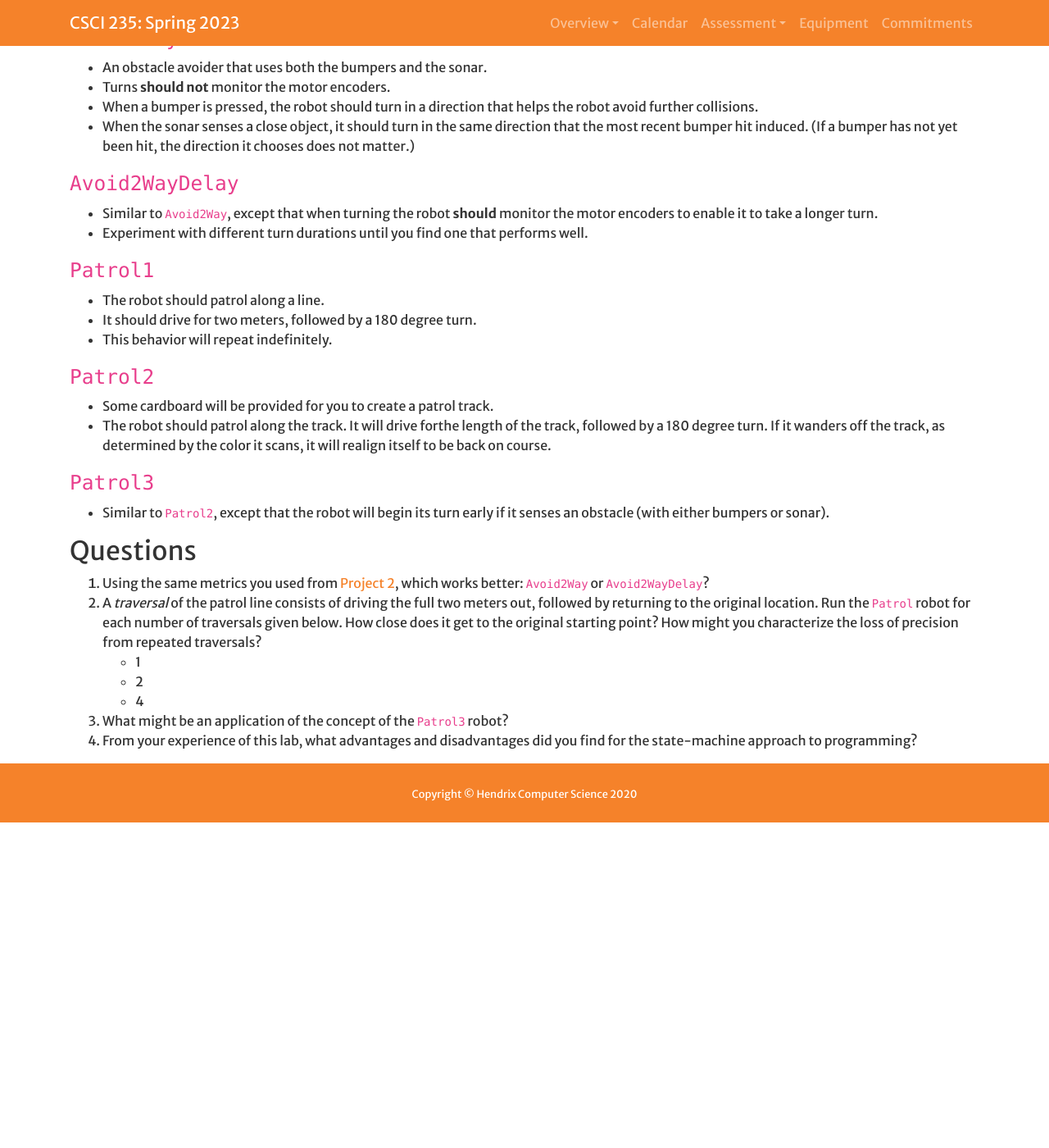
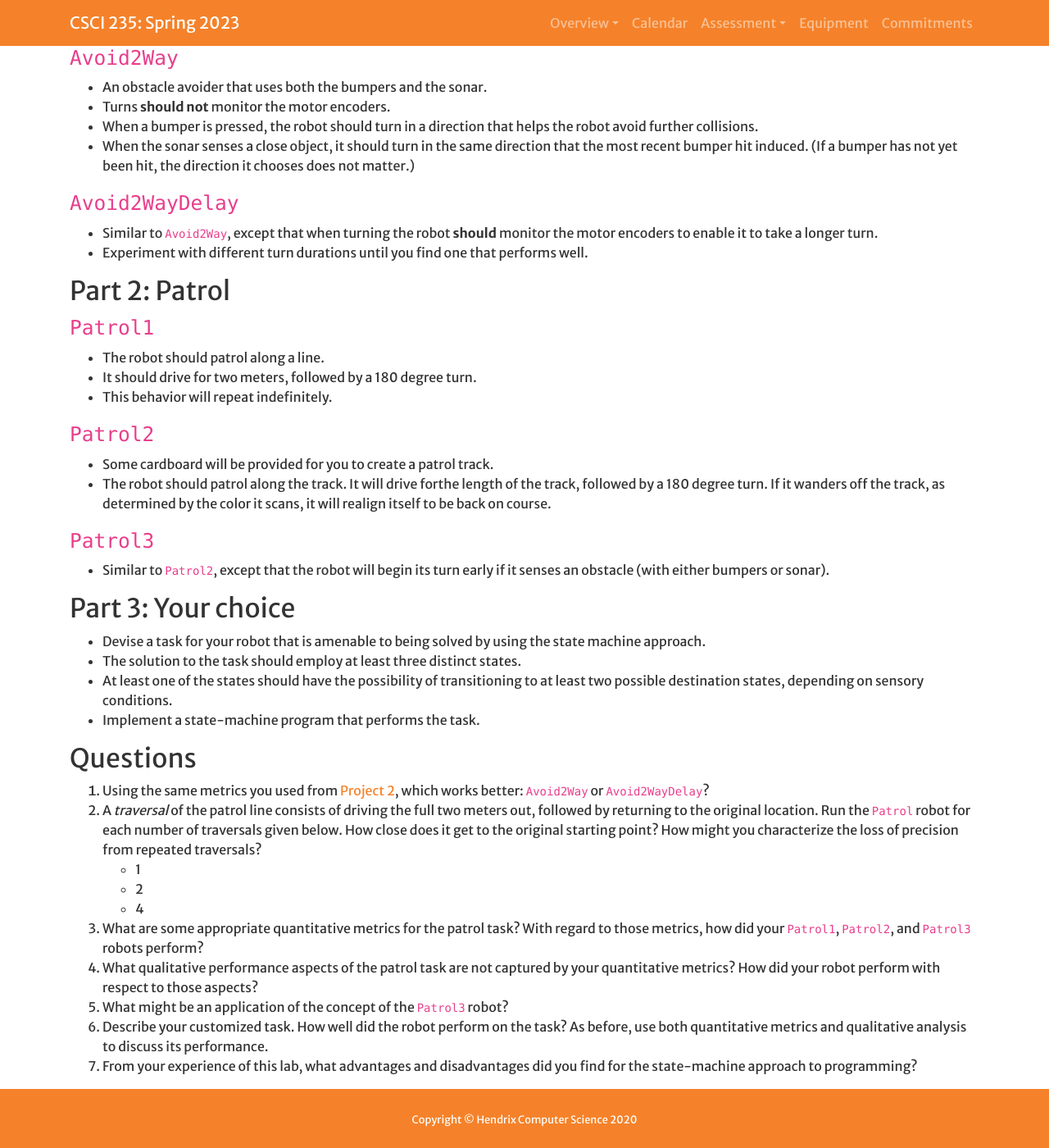
Before and after one commit to Hendrix-CS/csci235, a Jekyll site: the page built from projects/modes.md, in a window 1280 px wide and 1400 px high, scrolled down 448 px. Shown: the whole window at 82% size. Built offline with Jekyll 4.4.1, drawn with Linux system fonts in a browser that asks for light colours; a script that is not in the unit is left out; our own code applies the rules of GitHub Pages for plain Markdown files; before the commit the page ends 1451 px from its top, so only the background shows below that; some of the changed text lies outside the part shown.

Commit message:
Added link to lib.py.

```diff
--- a/projects/modes.md
+++ b/projects/modes.md
@@ -8,12 +8,13 @@
 ## Sample Programs
 
 * [`main.py`]({{site.baseurl}}/assets/programs/mode_selection_2/main.py)
+* [`lib.py`]({{site.baseurl}}/assets/programs/mode_selection_2/lib.py)
 * [`sonar_demo.py`]({{site.baseurl}}/assets/programs/mode_selection_2/sonar_demo.py)
 * [`multi_sonar.py`]({{site.baseurl}}/assets/programs/mode_selection_2/multi_sonar.py)
 * [`rotation_demo.py`]({{site.baseurl}}/assets/programs/mode_selection_2/rotation_demo.py)
 * [`demo3.py`]({{site.baseurl}}/assets/programs/mode_selection_2/demo3.py)
 
-## Assignment
+## Part 1: Obstacle Avoidance
 
 * In addition to the ultrasonic sensor and two touch sensors, attach and wire the color sensor
   pointed toward the ground.
@@ -33,6 +34,9 @@
   encoders to enable it to take a longer turn.
 * Experiment with different turn durations until you find one that performs well.
 
+
+## Part 2: Patrol
+
 ### `Patrol1`
 * The robot should patrol along a line.
 * It should drive for two meters, followed by a 180 degree turn.
@@ -48,6 +52,14 @@
 * Similar to `Patrol2`, except that the robot will begin its turn early if it senses an
   obstacle (with either bumpers or sonar).
 
+## Part 3: Your choice
+* Devise a task for your robot that is amenable to being solved by using the state machine
+approach.
+* The solution to the task should employ at least three distinct states.
+* At least one of the states should have the possibility of transitioning to at least
+  two possible destination states, depending on sensory conditions.
+* Implement a state-machine program that performs the task.
+
 ## Questions
 
 1. Using the same metrics you used from [Project 2]({{site.baseurl}}/projects/avoid.html), which works better: `Avoid2Way` or `Avoid2WayDelay`?
@@ -57,5 +69,11 @@
    * 1
    * 2
    * 4
-3. What might be an application of the concept of the `Patrol3` robot?
-4. From your experience of this lab, what advantages and disadvantages did you find for the state-machine approach to programming?
+3. What are some appropriate quantitative metrics for the patrol task? With regard to those
+   metrics, how did your `Patrol1`, `Patrol2`, and `Patrol3` robots perform?
+4. What qualitative performance aspects of the patrol task are not captured by your
+   quantitative metrics? How did your robot perform with respect to those aspects?
+5. What might be an application of the concept of the `Patrol3` robot?
+6. Describe your customized task. How well did the robot perform on the task? As before, use both
+   quantitative metrics and qualitative analysis to discuss its performance.
+7. From your experience of this lab, what advantages and disadvantages did you find for the state-machine approach to programming?
```
